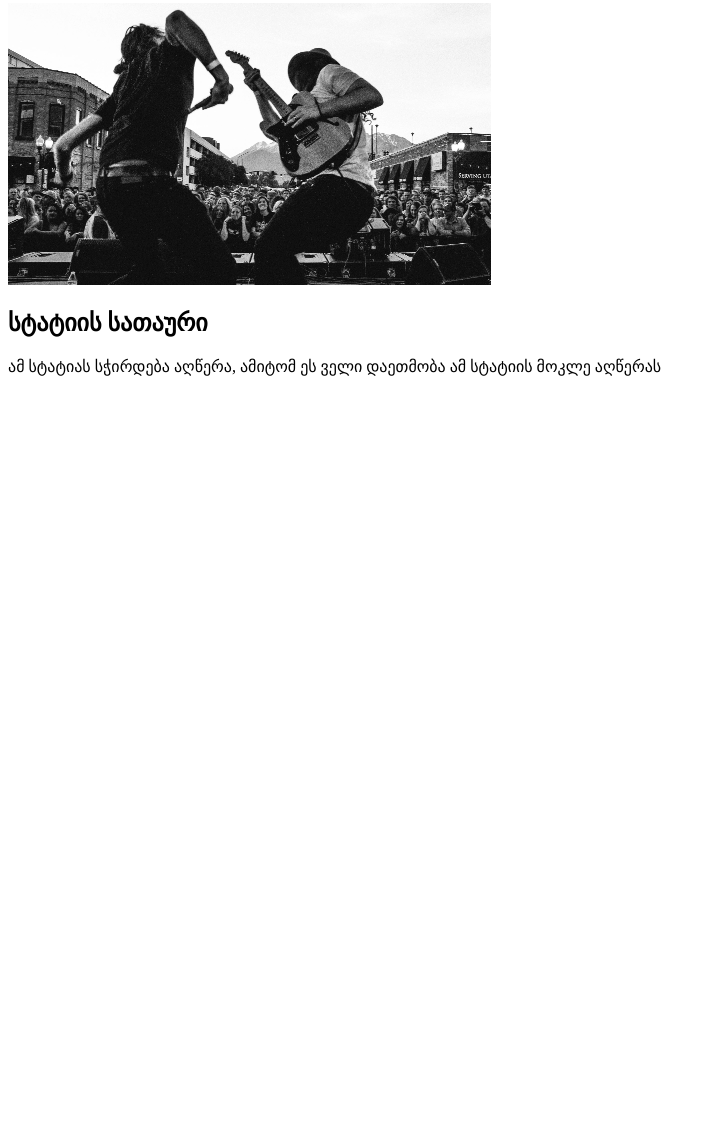
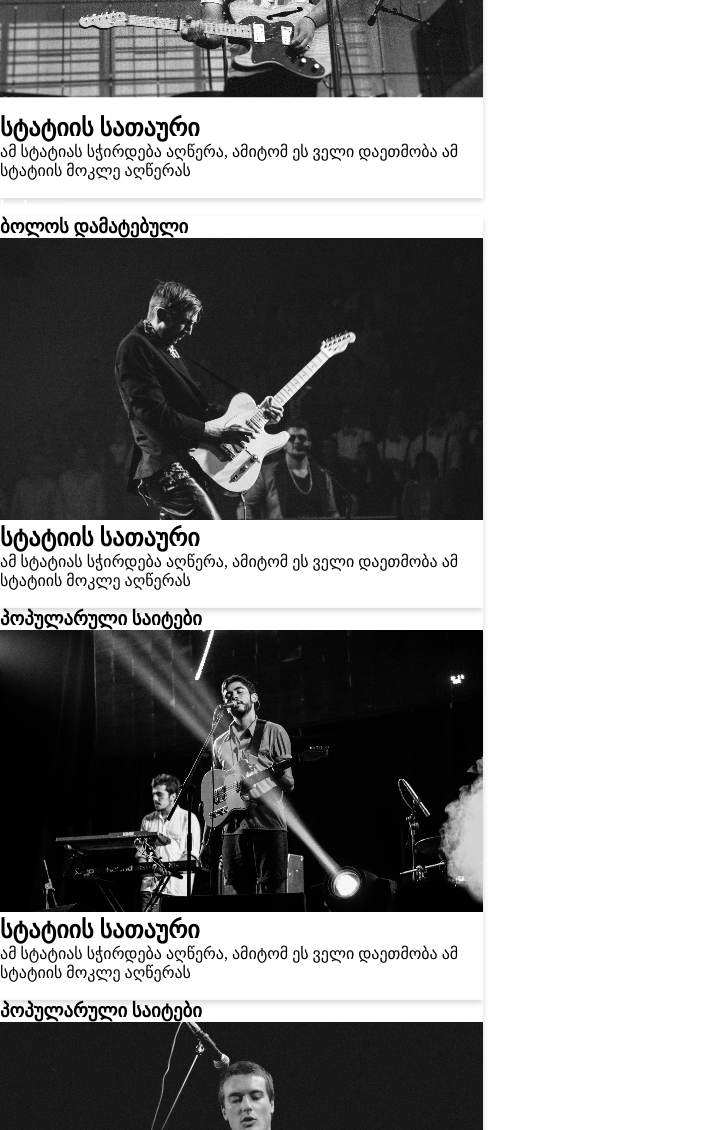
Before and after one commit to Mikheil-Abuladze/Mikheil-abuladze-Davaleba, a plain HTML site: page index.html in a window 1280 px wide. Shown: the part 1670-2800 px from the top of the page, without its empty margins (0-724 px from the left). Before the commit the page ends 2062 px from the top, so only its background shows below. Drawn offline with Linux system fonts and the light colour scheme.

Commit message:
finished work

```diff
--- a/index.html
+++ b/index.html
@@ -27,23 +27,58 @@
 		</nav>
 	</header>
 	<img class="1" src="src/pictures/1.png">
+	<section>
 		<article>
 			<h1>პოპულარული საიტები</h1>
 			<img src="src/pictures/2.png">
 			<h2>სტატიის სათაური</h2>
 			<p>ამ სტატიას სჭირდება აღწერა, ამიტომ ეს ველი დაეთმობა ამ სტატიის მოკლე აღწერას</p>
+			<a href="index.html">more</a>
 		</article>
 			<article>
 			<h1>პოპულარული საიტები</h1>
 			<img src="src/pictures/3.png">
 			<h2>სტატიის სათაური</h2>
 			<p>ამ სტატიას სჭირდება აღწერა, ამიტომ ეს ველი დაეთმობა ამ სტატიის მოკლე აღწერას</p>
+			<a href="index.html">more</a>
 		</article>
 			<article>
 			<h1>პოპულარული საიტები</h1>
-		<img src="src/pictures/3.png">
+			<img src="src/pictures/4.png">
 			<h2>სტატიის სათაური</h2>
 			<p>ამ სტატიას სჭირდება აღწერა, ამიტომ ეს ველი დაეთმობა ამ სტატიის მოკლე აღწერას</p>
+			<a href="index.html">more</a>
 		</article>
+		<a href="index.html">load more</a>
+	</section>
+	<section>
+		<article>
+			<h1>ბოლოს დამატებული</h1>
+			<img src="src/pictures/5.png">
+			<h2>სტატიის სათაური</h2>
+			<p>ამ სტატიას სჭირდება აღწერა, ამიტომ ეს ველი დაეთმობა ამ სტატიის მოკლე აღწერას</p>
+			<a href="index.html">more</a>
+		</article>
+			<article>
+			<h1>პოპულარული საიტები</h1>
+			<img src="src/pictures/6.png">
+			<h2>სტატიის სათაური</h2>
+			<p>ამ სტატიას სჭირდება აღწერა, ამიტომ ეს ველი დაეთმობა ამ სტატიის მოკლე აღწერას</p>
+			<a href="index.html">more</a>
+		</article>
+			<article>
+			<h1>პოპულარული საიტები</h1>
+			<img src="src/pictures/7.png">
+			<h2>სტატიის სათაური</h2>
+			<p>ამ სტატიას სჭირდება აღწერა, ამიტომ ეს ველი დაეთმობა ამ სტატიის მოკლე აღწერას</p>
+			<a href="index.html">more</a>
+		</article>
+	</section>
+	<footer>
+		<a href="index.html"><div>კონტაქტი</div><div>+9950322380802</div><div>info@lucapolare.com</div></a>
+		<a href="index.html"><div>მისამართი</div><div>მერაბ ალექსიძის ქუჩა 10.თბილისი</div></a>
+		<img src="src/IMG/facebook.png">
+		<img src="src/IMG/instagram.png">
+	</footer>
 </body>
 </html>
--- a/src/index.css
+++ b/src/index.css
@@ -1,2 +1,14 @@
+*{
+	margin: 0;
+	padding: 0;
+	box-sizing: border-box;
+}
 ul {list-style: none}
 .1	{max-width: 1640px}
+article {
+	max-width: 483px;
+}
+footer {background-color: #2E2E2E}
+a {text-decoration: none;
+color: #FFFFFF}
+article {box-shadow: 0px 3px 6px #00000029}
```
Also changed, not shown: src/IMG/facebook.png (added), src/IMG/instagram.png (added), src/pictures/5.png (added), src/pictures/6.png (added), src/pictures/7.png (added), 4 other files. Lines whose indentation alone changed are shown as unchanged.
